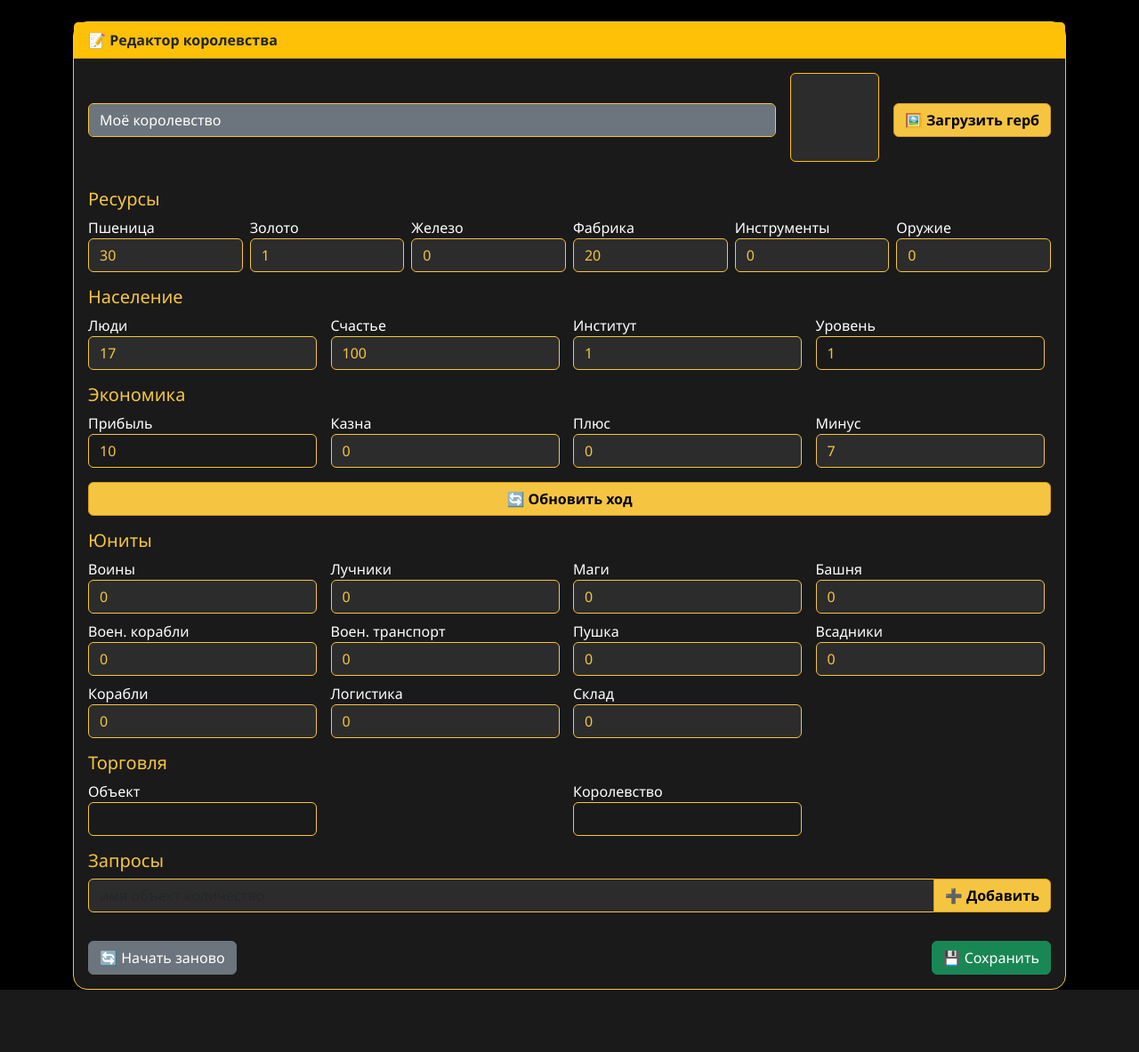
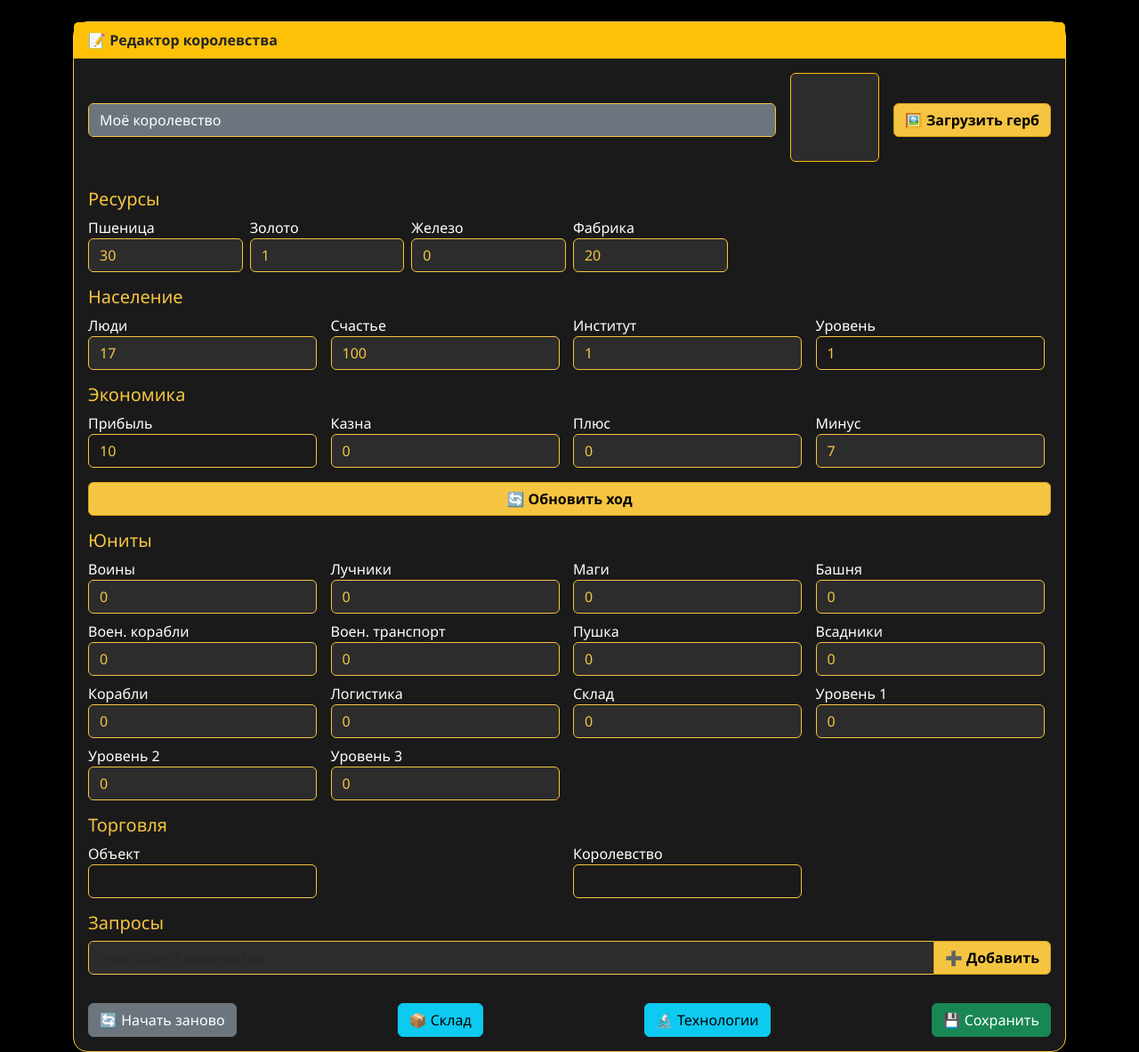
Before and after one commit to Noki-9/Web_project, a FastAPI app: page /kingdom in a window 1280 px wide. Shown: the part 57-1240 px from the top of the page at 89% size. Before the commit the page ends 1170 px from the top, so only its background shows below. Run offline with FastAPI, Linux system fonts and the light colour scheme; the visitor is signed in with stand-in values (Sample User, id 1).

Commit message:
Update kingdom.html

```diff
--- a/templates/kingdom.html
+++ b/templates/kingdom.html
@@ -24,10 +24,13 @@
             <!-- Шапка: на мобильных вертикально -->
             <div class="d-flex flex-column flex-md-row align-items-stretch align-items-md-center gap-3 mb-4">
                 <div class="flex-grow-1">
-                        <input type="text" id="kingdom-name" class="form-control bg-secondary text-white" value="Моё королевство">
+                    <input type="text" id="kingdom-name" class="form-control bg-secondary text-white"
+                           value="Моё королевство">
                 </div>
                 <div class="text-center">
-                        <div id="image-area" class="border border-warning rounded p-2 d-inline-flex justify-content-center align-items-center" style="width: 100px; height: 100px; background:#2c2c2c;"></div>
+                    <div id="image-area"
+                         class="border border-warning rounded p-2 d-inline-flex justify-content-center align-items-center"
+                         style="width: 100px; height: 100px; background:#2c2c2c;"></div>
                 </div>
                 <div>
                     <button id="load-image-btn" class="btn btn-warning w-100">🖼️ Загрузить герб</button>
@@ -37,54 +40,83 @@
             <!-- Ресурсы – на мобильных в 2 колонки -->
             <h5 class="text-warning">Ресурсы</h5>
             <div class="row g-2 mb-3">
-                    <div class="col-6 col-md-2"><label>Пшеница <input type="text" id="wheat" class="form-control" value="30"></label></div>
-                    <div class="col-6 col-md-2"><label>Золото <input type="text" id="gold" class="form-control" value="1"></label></div>
-                    <div class="col-6 col-md-2"><label>Железо <input type="text" id="iron" class="form-control" value="0"></label></div>
-                    <div class="col-6 col-md-2"><label>Фабрика <input type="text" id="factor" class="form-control" value="20"></label></div>
-                    <div class="col-6 col-md-2"><label>Инструменты <input type="text" id="tools" class="form-control" value="0"></label></div>
-                    <div class="col-6 col-md-2"><label>Оружие <input type="text" id="weapons" class="form-control" value="0"></label></div>
+                <div class="col-6 col-md-2"><label>Пшеница <input type="text" id="wheat" class="form-control"
+                                                                  value="30"></label></div>
+                <div class="col-6 col-md-2"><label>Золото <input type="text" id="gold" class="form-control"
+                                                                 value="1"></label></div>
+                <div class="col-6 col-md-2"><label>Железо <input type="text" id="iron" class="form-control"
+                                                                 value="0"></label></div>
+                <div class="col-6 col-md-2"><label>Фабрика <input type="text" id="factor" class="form-control"
+                                                                  value="20"></label></div>
             </div>
 
             <!-- Население -->
             <h5 class="text-warning">Население</h5>
             <div class="row g-2 mb-3">
-                    <div class="col-6 col-md-3"><label>Люди <input type="text" id="people" class="form-control" value="17"></label></div>
-                    <div class="col-6 col-md-3"><label>Счастье <input type="text" id="happy" class="form-control" value="100"></label></div>
-                    <div class="col-6 col-md-3"><label>Институт <input type="text" id="institut" class="form-control" value="1"></label></div>
-                    <div class="col-6 col-md-3"><label>Уровень <input type="text" id="level" class="form-control" readonly value="1"></label></div>
+                <div class="col-6 col-md-3"><label>Люди <input type="text" id="people" class="form-control" value="17"></label>
+                </div>
+                <div class="col-6 col-md-3"><label>Счастье <input type="text" id="happy" class="form-control"
+                                                                  value="100"></label></div>
+                <div class="col-6 col-md-3"><label>Институт <input type="text" id="institut" class="form-control"
+                                                                   value="1"></label></div>
+                <div class="col-6 col-md-3"><label>Уровень <input type="text" id="level" class="form-control" readonly
+                                                                  value="1"></label></div>
             </div>
 
             <!-- Экономика -->
             <h5 class="text-warning">Экономика</h5>
             <div class="row g-2 mb-3">
-                    <div class="col-6 col-md-3"><label>Прибыль <input type="text" id="economy_profit" class="form-control" readonly value="10"></label></div>
-                    <div class="col-6 col-md-3"><label>Казна <input type="text" id="economy_kazna" class="form-control" value="0"></label></div>
-                    <div class="col-6 col-md-3"><label>Плюс <input type="text" id="economy_plus" class="form-control" value="0"></label></div>
-                    <div class="col-6 col-md-3"><label>Минус <input type="text" id="economy_minus" class="form-control" value="7"></label></div>
+                <div class="col-6 col-md-3"><label>Прибыль <input type="text" id="economy_profit" class="form-control"
+                                                                  readonly value="10"></label></div>
+                <div class="col-6 col-md-3"><label>Казна <input type="text" id="economy_kazna" class="form-control"
+                                                                value="0"></label></div>
+                <div class="col-6 col-md-3"><label>Плюс <input type="text" id="economy_plus" class="form-control"
+                                                               value="0"></label></div>
+                <div class="col-6 col-md-3"><label>Минус <input type="text" id="economy_minus" class="form-control"
+                                                                value="7"></label></div>
             </div>
             <button id="update-economy" class="btn btn-warning w-100 w-md-auto mb-3">🔄 Обновить ход</button>
 
             <!-- Юниты – на мобильных в 2 колонки -->
             <h5 class="text-warning">Юниты</h5>
             <div class="row g-2 mb-3">
-                    <div class="col-6 col-md-3"><label>Воины <input type="text" id="war_unit" class="form-control" value="0"></label></div>
-                    <div class="col-6 col-md-3"><label>Лучники <input type="text" id="arrow_unit" class="form-control" value="0"></label></div>
-                    <div class="col-6 col-md-3"><label>Маги <input type="text" id="mag_unit" class="form-control" value="0"></label></div>
-                    <div class="col-6 col-md-3"><label>Башня <input type="text" id="town_unit" class="form-control" value="0"></label></div>
-                    <div class="col-6 col-md-3"><label>Воен. корабли <input type="text" id="war_ship_unit" class="form-control" value="0"></label></div>
-                    <div class="col-6 col-md-3"><label>Воен. транспорт <input type="text" id="war_ride_unit" class="form-control" value="0"></label></div>
-                    <div class="col-6 col-md-3"><label>Пушка <input type="text" id="weapon_unit" class="form-control" value="0"></label></div>
-                    <div class="col-6 col-md-3"><label>Всадники <input type="text" id="ride_unit" class="form-control" value="0"></label></div>
-                    <div class="col-6 col-md-3"><label>Корабли <input type="text" id="ship_unit" class="form-control" value="0"></label></div>
-                    <div class="col-6 col-md-3"><label>Логистика <input type="text" id="logic_unit" class="form-control" value="0"></label></div>
-                    <div class="col-6 col-md-3"><label>Склад <input type="text" id="cheast_unit" class="form-control" value="0"></label></div>
+                <div class="col-6 col-md-3"><label>Воины <input type="text" id="war_unit" class="form-control"
+                                                                value="0"></label></div>
+                <div class="col-6 col-md-3"><label>Лучники <input type="text" id="arrow_unit" class="form-control"
+                                                                  value="0"></label></div>
+                <div class="col-6 col-md-3"><label>Маги <input type="text" id="mag_unit" class="form-control" value="0"></label>
+                </div>
+                <div class="col-6 col-md-3"><label>Башня <input type="text" id="town_unit" class="form-control"
+                                                                value="0"></label></div>
+                <div class="col-6 col-md-3"><label>Воен. корабли <input type="text" id="war_ship_unit"
+                                                                        class="form-control" value="0"></label></div>
+                <div class="col-6 col-md-3"><label>Воен. транспорт <input type="text" id="war_ride_unit"
+                                                                          class="form-control" value="0"></label></div>
+                <div class="col-6 col-md-3"><label>Пушка <input type="text" id="weapon_unit" class="form-control"
+                                                                value="0"></label></div>
+                <div class="col-6 col-md-3"><label>Всадники <input type="text" id="ride_unit" class="form-control"
+                                                                   value="0"></label></div>
+                <div class="col-6 col-md-3"><label>Корабли <input type="text" id="ship_unit" class="form-control"
+                                                                  value="0"></label></div>
+                <div class="col-6 col-md-3"><label>Логистика <input type="text" id="logic_unit" class="form-control"
+                                                                    value="0"></label></div>
+                <div class="col-6 col-md-3"><label>Склад <input type="text" id="cheast_unit" class="form-control"
+                                                                value="0"></label></div>
+                <div class="col-6 col-md-3"><label>Уровень 1 <input type="text" id="warehouse_level_1"
+                                                                    class="form-control" value="0"></label></div>
+                <div class="col-6 col-md-3"><label>Уровень 2 <input type="text" id="warehouse_level_2"
+                                                                    class="form-control" value="0"></label></div>
+                <div class="col-6 col-md-3"><label>Уровень 3 <input type="text" id="warehouse_level_3"
+                                                                    class="form-control" value="0"></label></div>
             </div>
 
             <!-- Торговля -->
             <h5 class="text-warning">Торговля</h5>
             <div class="row g-2 mb-3">
-                    <div class="col-12 col-md-6"><label>Объект <input type="text" id="trade_out" class="form-control" readonly></label></div>
-                    <div class="col-12 col-md-6"><label>Королевство <input type="text" id="trade_out_kingdom" class="form-control" readonly></label></div>
+                <div class="col-12 col-md-6"><label>Объект <input type="text" id="trade_out" class="form-control"
+                                                                  readonly></label></div>
+                <div class="col-12 col-md-6"><label>Королевство <input type="text" id="trade_out_kingdom"
+                                                                       class="form-control" readonly></label></div>
             </div>
 
             <!-- Запросы -->
@@ -97,6 +129,8 @@
 
             <div class="d-flex flex-column flex-md-row justify-content-between gap-2">
                 <button class="btn btn-secondary" onclick="location.reload()">🔄 Начать заново</button>
+                <button id="goToWarehouseBtn" class="btn btn-info">📦 Склад</button>
+                <button id="goToTechBtn" class="btn btn-info">🔬 Технологии</button>
                 <button id="saveBtn" class="btn btn-success">💾 Сохранить</button>
             </div>
         </div>
```
Lines whose indentation alone changed are shown as unchanged.
